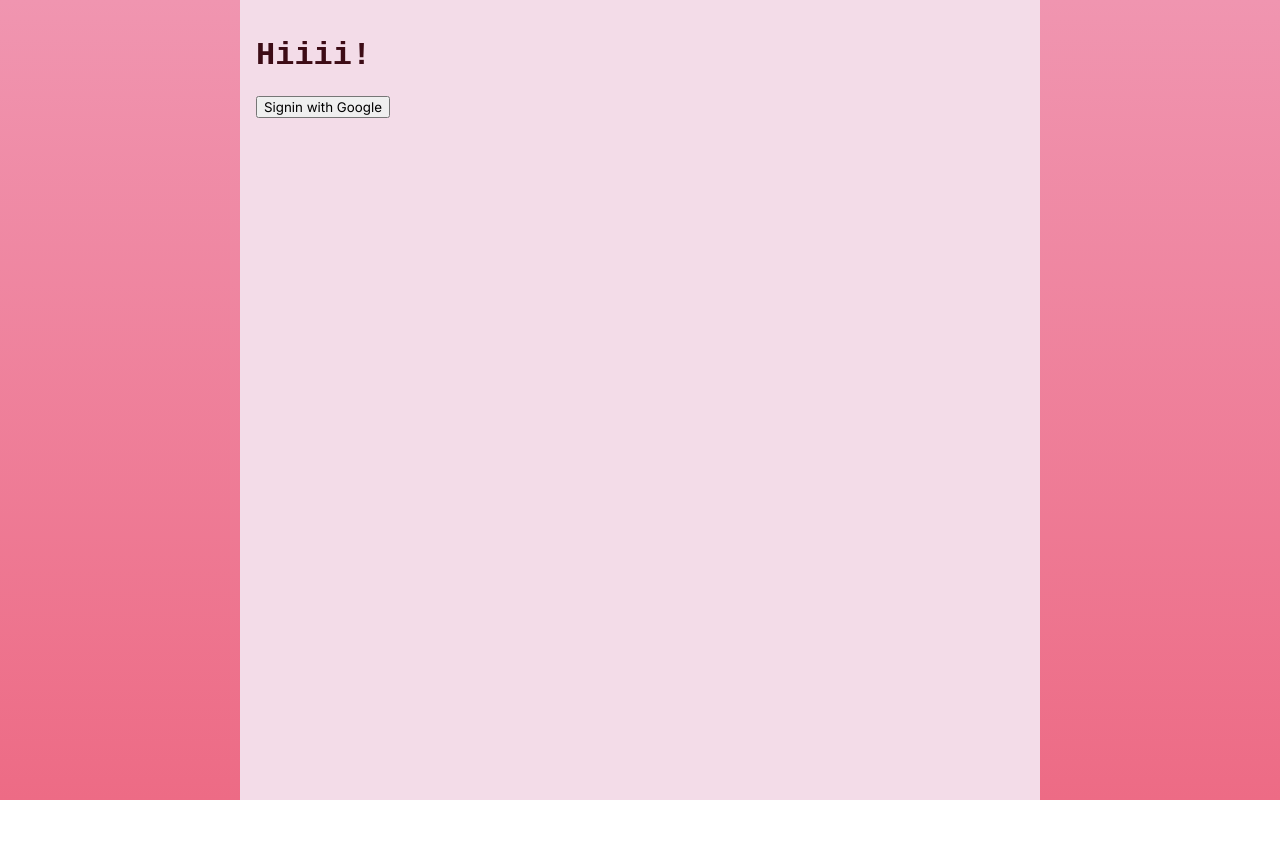
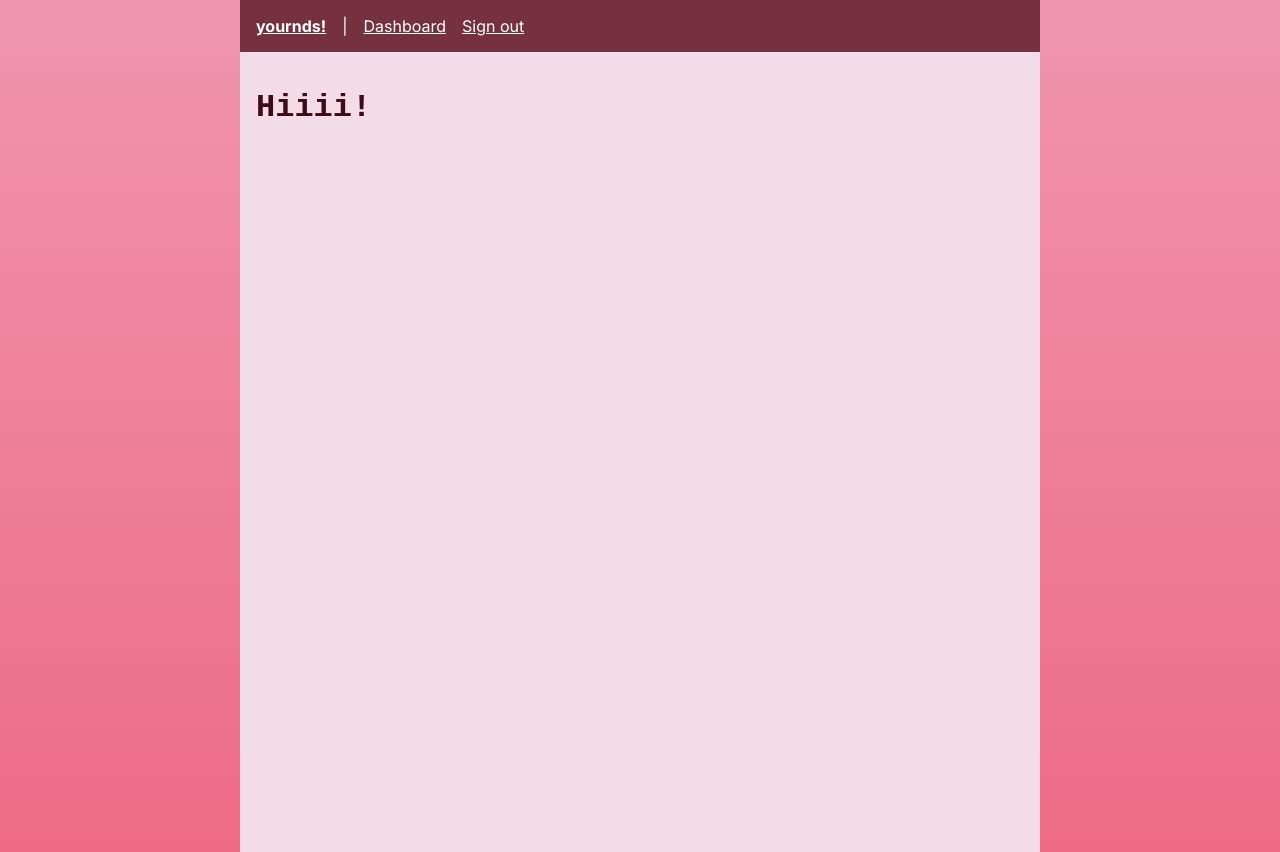
Before and after one commit to Milk-Cool/yourdns-website, a Next.js app: page / in a window 1280 px wide. Before the commit the page ends 800 px from the top, so only its background shows below. Built offline with nearby package versions, Linux system fonts and the light colour scheme; no server answers; sample sign-in values are in the browser's storage; a web font is replaced by a local one.

Commit message:
add header

```diff
--- a/app/layout.tsx
+++ b/app/layout.tsx
@@ -1,4 +1,7 @@
-export default function RootLayout({
+import { auth } from "@/auth";
+import Header from "@/components/header";
+
+export default async function RootLayout({
     children,
 }: {
     children: React.ReactNode
@@ -9,6 +12,7 @@ export default function RootLayout({
                 <link href="/style.css" rel="stylesheet" />
             </head>
             <body>
+                <Header auth={await auth()}></Header>
                 <div id="content">
                     {children}
                 </div>
--- a/app/page.tsx
+++ b/app/page.tsx
@@ -1,4 +1,3 @@
-import SignIn from "@/components/sign-in";
 import { Metadata } from "next";
 
 export const metadata: Metadata = {
@@ -9,6 +8,5 @@ export const metadata: Metadata = {
 export default function Page() {
     return <>
         <h1>Hiiii!</h1>
-        <SignIn />
     </>;
 }
--- /dev/null
+++ b/components/header.tsx
@@ -0,0 +1,12 @@
+import { Session } from "next-auth";
+import Link from "next/link";
+import SignIn from "./sign-in";
+import Spacer from "./spacer";
+import SignOut from "./sign-out";
+
+export default function Header({ auth }: { auth: Session }) {
+    return <div id="header">
+        <Link href="/"><b>yournds!</b></Link><Spacer />|<Spacer />
+        {auth?.user?.email ? <><Link href="/dashboard">Dashboard</Link><Spacer /><SignOut /></> : <SignIn />}
+    </div>;
+};
--- a/components/record.tsx
+++ b/components/record.tsx
@@ -2,4 +2,4 @@ import { DNSRecord } from "@/api";
 
 export default function Record({ record }: { record: DNSRecord }) {
     return <p>{record.name}</p>;
-} ;
+};
--- a/components/sign-in.tsx
+++ b/components/sign-in.tsx
@@ -2,13 +2,9 @@ import { signIn } from "@/auth";
 
 export default function SignIn() {
     return (
-        <form
-            action={async () => {
-                "use server"
-                await signIn("google")
-            }}
-        >
-            <button type="submit">Signin with Google</button>
-        </form>
+        <a onClick={async () => {
+            "use server"
+            await signIn("google")
+        }} href="javascript:void(0)">Sign in</a>
     );
 } ;
--- /dev/null
+++ b/components/sign-out.tsx
@@ -0,0 +1,10 @@
+import { signOut } from "@/auth";
+
+export default function SignOut() {
+    return (
+        <a onClick={async () => {
+            "use server"
+            await signOut()
+        }} href="javascript:void(0)">Sign out</a>
+    );
+} ;
--- /dev/null
+++ b/components/spacer.tsx
@@ -0,0 +1,3 @@
+export default function Spacer() {
+    return <div className="spacer" />;
+};
--- a/public/style.css
+++ b/public/style.css
@@ -13,13 +13,27 @@ h1, h2 {
 }
 
 #content {
-    width: min(100vh, 100vw);
     min-height: 100vh;
-    margin-left: auto;
-    margin-right: auto;
-    padding: 1em;
-    box-sizing: border-box;
     background: #f3dce8;
 
     color: #3d0c16;
-};
+}
+#content, #header {
+    width: min(100vh, 100vw);
+    margin-left: auto;
+    margin-right: auto;
+    box-sizing: border-box;
+    padding: 1em;
+}
+
+#header {
+    background: #75313f;
+}
+#header *, #header {
+    color: white;
+}
+
+.spacer {
+    display: inline-block;
+    width: 1em;
+}
```
